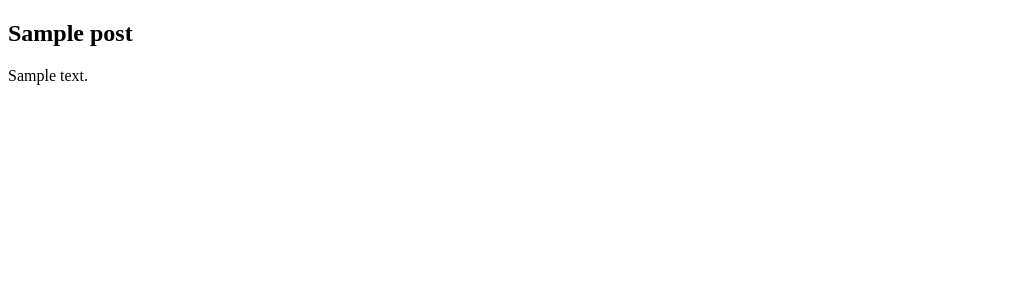
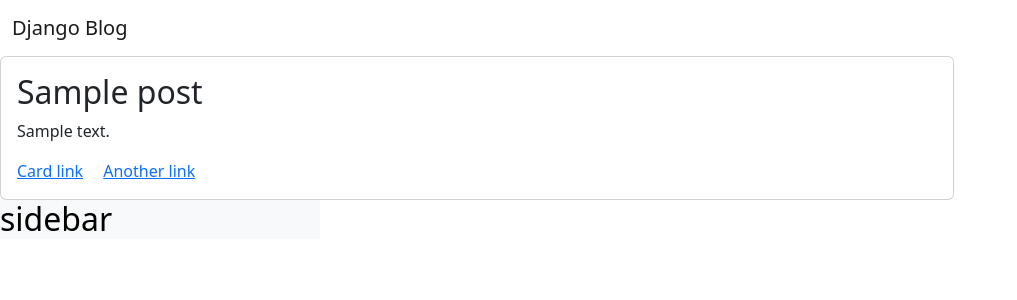
Before and after one commit to likelion-backend-6th/DjangoProject_Choihana, a Django app: page /blog/1/ in a window 1280 px wide. Shown: the top 300 px of the page, without its empty margins (0-1017 px from the left). Run offline with Django 4.2, Linux system fonts and the light colour scheme; tables that the repository leaves empty hold one stand-in row (values such as "Sample post").

Commit message:
부트스트랩적용

```diff
--- a/mysite/blog/templates/blog/base.html
+++ b/mysite/blog/templates/blog/base.html
@@ -6,12 +6,30 @@
           content="width=device-width, user-scalable=no, initial-scale=1.0, maximum-scale=1.0, minimum-scale=1.0">
     <meta http-equiv="X-UA-Compatible" content="ie=edge">
     <title>{%block title%}{% endblock %}</title>
+    <!-- CSS only -->
+<link href="https://cdn.jsdelivr.net/npm/bootstrap@5.2.3/dist/css/bootstrap.min.css" rel="stylesheet" integrity="sha384-rbsA2VBKQhggwzxH7pPCaAqO46MgnOM80zW1RWuH61DGLwZJEdK2Kadq2F9CUG65" crossorigin="anonymous">
+
 </head>
 <body>
-    <div id = 'content'>
-        {% block content %}
-        {% endblock content %}
+<nav class="navbar emphasis">
+    <div class="container-fluid">
+        <a class="navbar-brand" href="#">Django Blog</a>
     </div>
+</nav>
+    <div id = "container gy-5">
+        <div class="row">
+            <div class="col-9">
+                        {% block content %}
+                        {% endblock content %}
+            </div>
+        </div>
+        <div class="col-3  text-bg-light">
+            <h2>sidebar</h2>
+        </div>
+
+    </div>
+ <!-- JavaScript Bundle with Popper -->
+<script src="https://cdn.jsdelivr.net/npm/bootstrap@5.2.3/dist/js/bootstrap.bundle.min.js" integrity="sha384-kenU1KFdBIe4zVF0s0G1M5b4hcpxyD9F7jL+jjXkk+Q2h455rYXK/7HAuoJl+0I4" crossorigin="anonymous"></script>
 
 </body>
 </html>
--- a/mysite/blog/templates/blog/post/post_all.html
+++ b/mysite/blog/templates/blog/post/post_all.html
@@ -1,11 +1,13 @@
 {% extends "blog/base.html" %}
 {% block title %} My Blog {% endblock %}
 {% block content %}
+<ul class="list-group">
 {% for post in posts %}
+    <li class="list-group-item">
     <h3><a href="{{post.get_absolute_url }}">{{ post.title }} </a></h3>
-    <p> {{ post.body }}</p>
+        </li>
 {% endfor %}
-
+</ul>
 <div>
     <span>
         {% if page_obj.has_previous %}
--- a/mysite/blog/templates/blog/post/post_detail.html
+++ b/mysite/blog/templates/blog/post/post_detail.html
@@ -1,6 +1,13 @@
 {% extends "blog/base.html" %}
 {% block title%} {{object.title}} {% endblock %}
 {% block content %}
-<h2>{{object.title}}</h2>
-<p>{{object.body}}</p>
+<div class="card">
+    <div class="card-body">
+        <h2 class="card-title">{{object.title}}</h2>
+        <p class="card-text">{{object.body}}</p>
+        <a href="#" class="card-link">Card link</a>
+            <a href="#" class="card-link">Another link</a>
+    </div>
+</div>
+
 {% endblock %}
```
